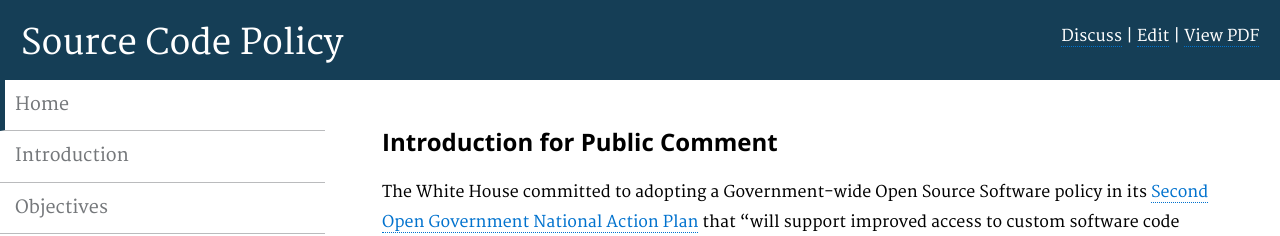
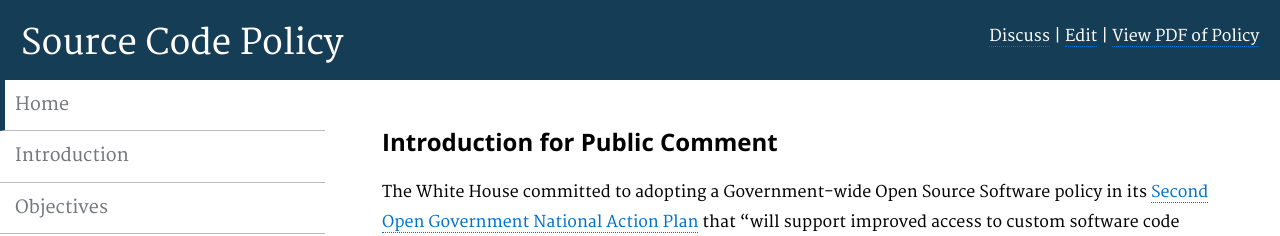
Before and after one commit to CityOfLosAngeles/open-source-policy, a Jekyll site: the page built from pages/index.md, in a window 1280 px wide. Shown: the top 236 px of the page. Built offline with Jekyll 4.4.1, drawn with Linux system fonts in a browser that asks for light colours; Markdown is read by kramdown in place of the engine named in the settings.

Commit message:
Clarified PDF link due to public issue

```diff
--- a/_layouts/default.html
+++ b/_layouts/default.html
@@ -46,7 +46,7 @@
        <div class="header_menu">
          <a href="https://github.com/{{ site.org_name }}/{{ site.repo_name }}/issues/" style="color: white;" class="button">Discuss</a> |
          <a href="https://github.com/{{ site.org_name }}/{{ site.repo_name }}/edit/{{ site.branch }}/{{ page.path }}" class="button" style="color: white;">Edit</a> |
-         <a href="{{ site.baseurl }}/SourceCodePolicy.pdf" class="button" style="color: white;">View PDF</a>
+         <a href="{{ site.baseurl }}/SourceCodePolicy.pdf" class="button" style="color: white;">View PDF of Policy</a>
        </div>
       <h1>
         <a href="/">{{ site.name }}</a>
```
